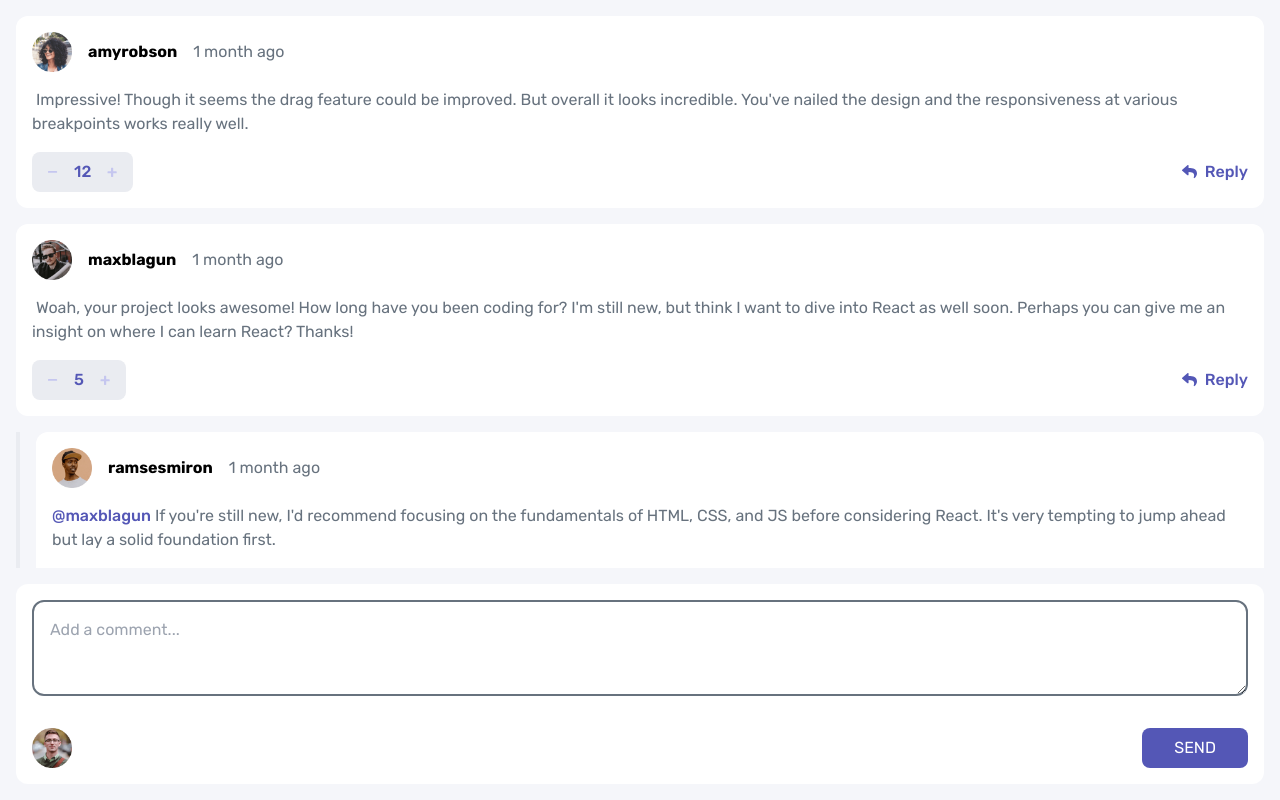
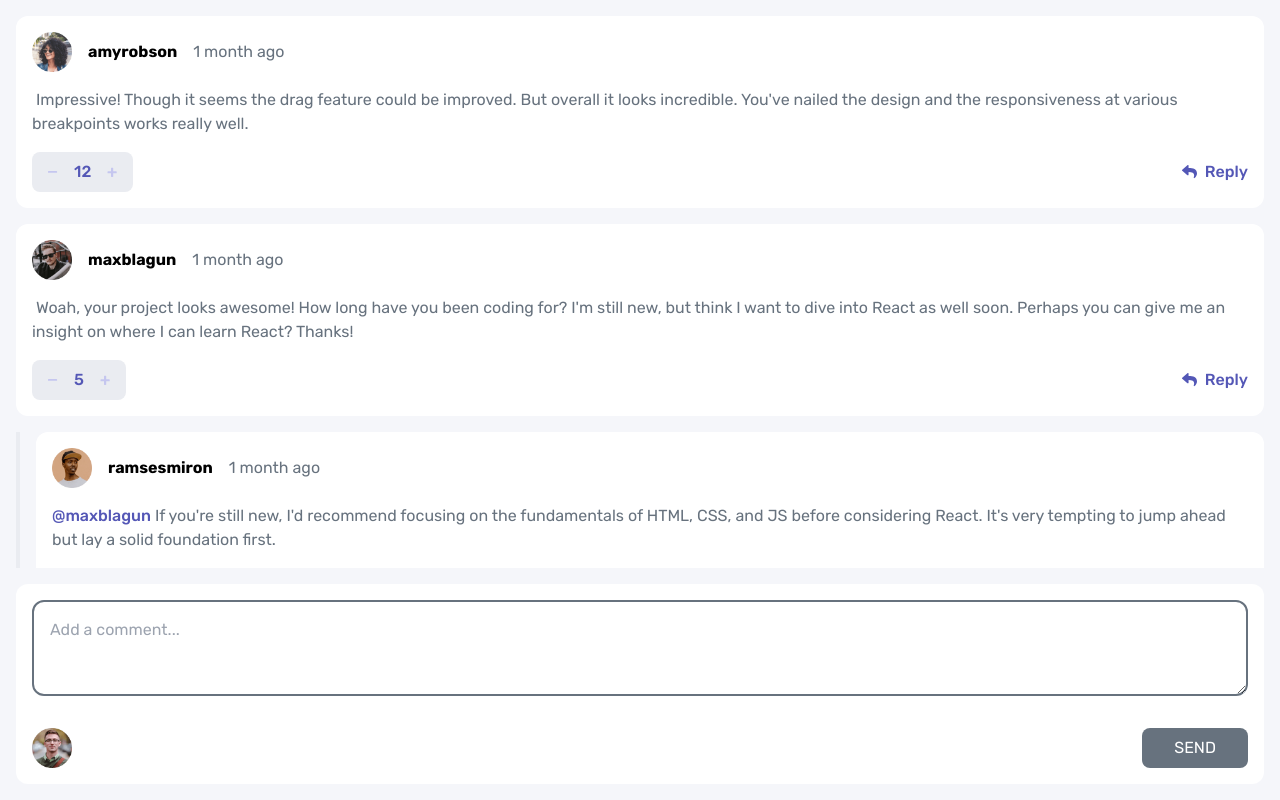
Before and after one commit to Mirror83/interactive-comments-section-frontend, a Next.js app: page / in a window 1280 px wide. Built offline with nearby package versions, Linux system fonts and the light colour scheme.

Commit message:
fix: moved input state into CommentInput

```diff
--- a/app/page.tsx
+++ b/app/page.tsx
@@ -1,7 +1,7 @@
 "use client";
 
 import CommentCard from "@/components/CommentCard";
-import {comments as allComments, User} from "@/mock-data/data";
+import {comments as allComments, User, Comment} from "@/mock-data/data";
 import CommentInput from "@/components/CommentInput";
 import {DeleteConfirmationModal} from "@/components/Modal";
 import React, {useState} from "react";
@@ -26,8 +26,6 @@ export default function Home() {
      * is the target for deletion.
      */
     const [targetMsg, setTargetMsg] = useState<{ commentId: number, replyId: number | undefined }>();
-
-    const [commentInput, setCommentInput] = useState("");
 
     function closeDeleteModal() {
         setTargetMsg(undefined);
@@ -73,6 +71,18 @@ export default function Home() {
         closeDeleteModal();
     }
 
+    function addComment(content: string) {
+        const comment: Comment = {
+            user,
+            content,
+            createdAt: Date(),
+            score: 0,
+            replies: [],
+            id: comments[comments.length - 1].id + 1
+        }
+        setComments(prevComments => [...prevComments, comment]);
+    }
+
     return (
         <AppContext value={{user: user, openDeleteModal, onEditComment}}>
             <div className={"p-4 flex flex-col h-screen"}>
@@ -86,10 +96,11 @@ export default function Home() {
                         )
                     )}
                 </div>
-                <CommentInput user={user} value={commentInput} setValue={setCommentInput}/>
+                <CommentInput user={user} addComment={addComment}/>
                 <DeleteConfirmationModal isVisible={isModalVisible}
                                          onClose={closeDeleteModal}
-                                         onConfirm={() => onConfirmMsgDeletion(targetMsg!.commentId, targetMsg!.replyId)}/>
+                                         onConfirm={() =>
+                                             onConfirmMsgDeletion(targetMsg!.commentId, targetMsg!.replyId)}/>
             </div>
         </AppContext>
 
--- a/components/CommentInput.tsx
+++ b/components/CommentInput.tsx
@@ -1,26 +1,38 @@
 import {User} from "@/mock-data/data";
 import Image from "next/image";
+import {useState} from "react";
 
 type CommentInputProps = {
     user: User;
-    value: string;
-    setValue: (newValue: string) => void;
+    addComment: (content: string) => void;
 }
 
-export default function CommentInput({user, value, setValue}: CommentInputProps) {
+export default function CommentInput({user, addComment}: CommentInputProps) {
+    const [commentInput, setCommentInput] = useState("");
+
+    function onSendComment() {
+        // To replace with actual validation on the
+        // input itself
+        addComment(commentInput);
+        setCommentInput("");
+    }
+
+
     return <div className={"flex flex-col  gap-8 bg-white rounded-xl p-4 mt-4"}>
                     <textarea
                         className={"h-24 border-2 rounded-xl p-4 border-grayish-blue"}
                         name={"comment"}
                         placeholder={"Add a comment..."}
-                        value={value}
+                        value={commentInput}
                         onChange={(event) => {
-                            setValue(event.target.value);
+                            setCommentInput(event.target.value);
                         }}
                     />
         <div className={"flex justify-between items-center gap-4"}>
             <Image src={user.image.png} alt={`${user.username} profile avatar`} height={40} width={40}/>
-            <button className={"bg-moderate-blue  text-white rounded-lg"}>
+            <button className={"bg-moderate-blue  text-white rounded-lg disabled:bg-grayish-blue"}
+                    onClick={onSendComment}
+                    disabled={commentInput.length === 0}>
                 <div className={"py-2 px-8"}>SEND</div>
             </button>
         </div>
```
